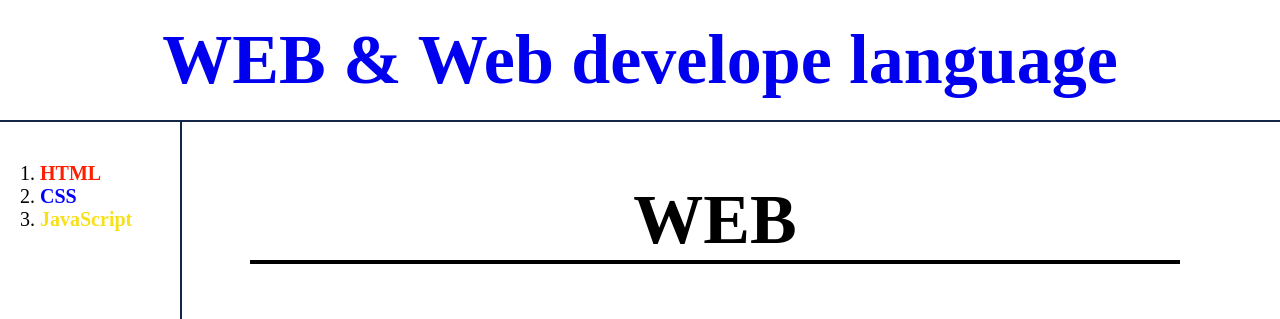
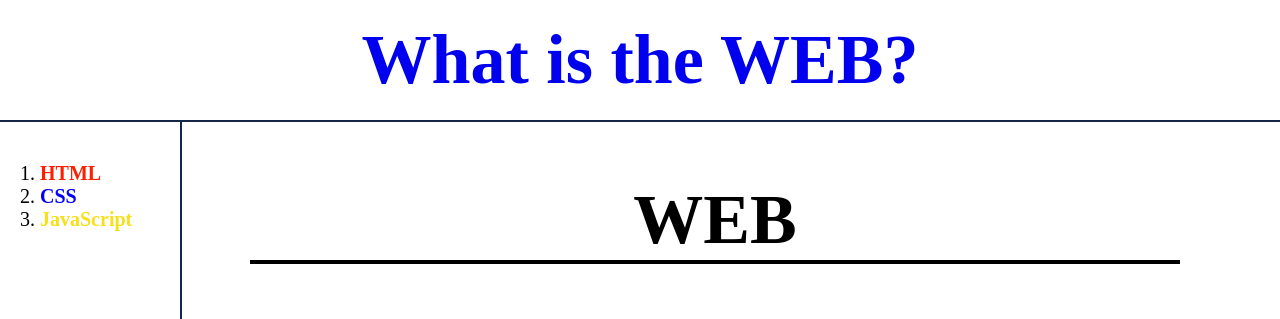
Before and after one commit to Minchonang/web, a plain HTML site: page index.html in a window 1280 px wide. Shown: the top 319 px of the page. Drawn offline with Linux system fonts and the light colour scheme; a script that the page names is missing.

Commit message:
1.0.8
change index's h1

```diff
--- a/index.html
+++ b/index.html
@@ -28,7 +28,7 @@
 </head>
 
 <body>
-    <h1><a href="index.html" style="font-size:70px;">WEB & Web develope language</a></h1>
+    <h1><a href="index.html" style="font-size:70px;">What is the WEB?</a></h1>
     <div id="grid">
             <ol>
                 <li><a href="HTML.html" style="color:rgb(255, 30, 0); text-decoration: none;"><strong>HTML</strong></a></li>
```
